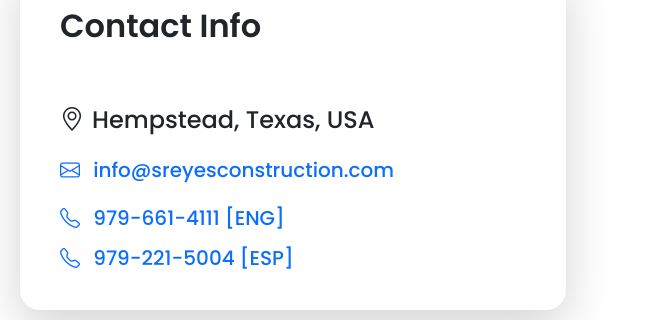
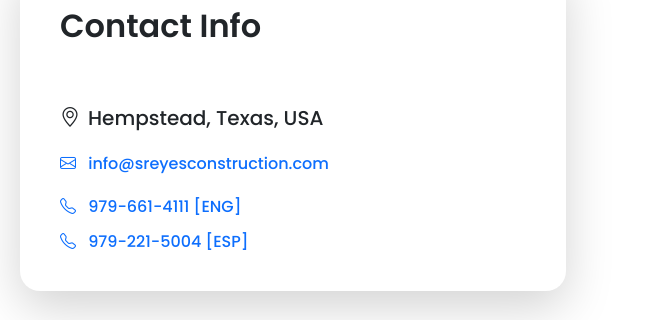
Before and after one commit to vicity4/Website, a plain HTML site: page index.html in a window 1280 px wide. Shown: the part 3692-4012 px from the top of the page, 632-1280 px from the left. Drawn offline with Linux system fonts and the light colour scheme.

Commit message:
Contact Us text resizing

```diff
--- a/index.html
+++ b/index.html
@@ -266,31 +266,31 @@
                         </div>
 
                         <div class="venue-info-body">
-                            <h4 class="d-flex">
+                            <h5 class="d-flex">
                                 <i class="bi-geo-alt me-2"></i>
                                 <span>Hempstead, Texas, USA</span>
-                            </h4>
+                            </h5>
 
-                            <h5 class="mt-4 mb-3">
+                            <h6 class="mt-4 mb-3">
                                 <a href="mailto:info@sreyesconstruction.com">
                                     <i class="bi-envelope me-2"></i>
                                     info@sreyesconstruction.com
                                 </a>
-                            </h5>
+                            </h6>
 
-                            <h5 class="mt-4 mb-3">
+                            <h6 class="mt-4 mb-3">
                                 <a href="tel: 979-661-4111">
                                     <i class="bi-telephone me-2"></i>
                                     979-661-4111 [ENG]
                                 </a>
-                            </h5>
+                            </h6>
 
-                            <h5 class="mb-0">
+                            <h6 class="mb-0">
                                 <a href="tel: 979-221-5004">
                                     <i class="bi-telephone me-2"></i>
                                     979-221-5004 [ESP]
                                 </a>
-                            </h5>
+                            </h6>
                         </div>
                     </div>
                 </div>
```
